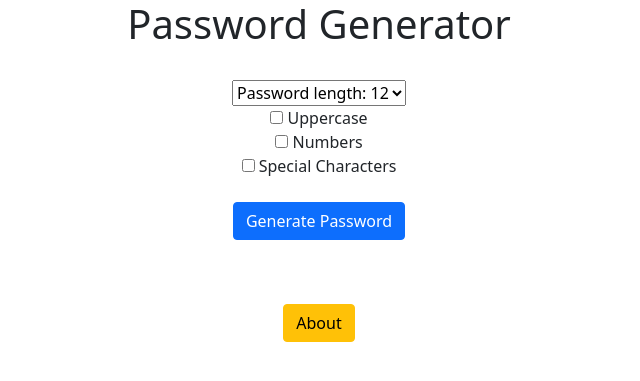
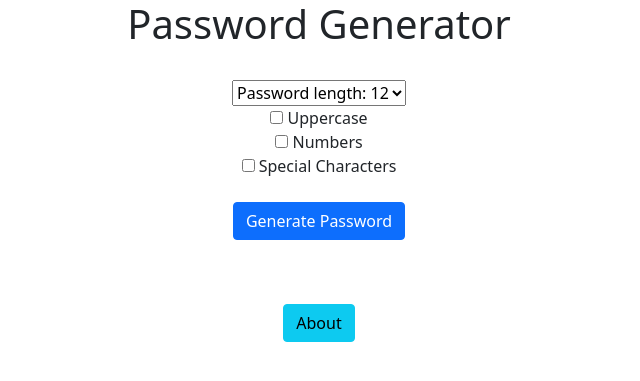
Before and after one commit to salimnaufal/django3-password-generator, a Django app: page / in a window 1280 px wide. Shown: the top 381 px of the page, without its empty margins (321-961 px from the left). Run offline with Django 3.2, Linux system fonts and the light colour scheme.

Commit message:
Second commit!

```diff
--- a/generator/templates/generator/home.html
+++ b/generator/templates/generator/home.html
@@ -27,6 +27,6 @@
   </form>
   <br>
   <br>
-  <a href="{% url 'about' %}" class="btn btn-warning">About</a>
+  <a href="{% url 'about' %}" class="btn btn-info">About</a>
 
 </div>
--- a/generator/templates/generator/password.html
+++ b/generator/templates/generator/password.html
@@ -6,5 +6,5 @@
   <a href="{% url 'home' %}" class="btn btn-warning">Home</a>
   <br>
   <br>
-  <a href="{% url 'about' %}" class="btn btn-warning">About</a>
+  <a href="{% url 'about' %}" class="btn btn-info">About</a>
 </div>
```
